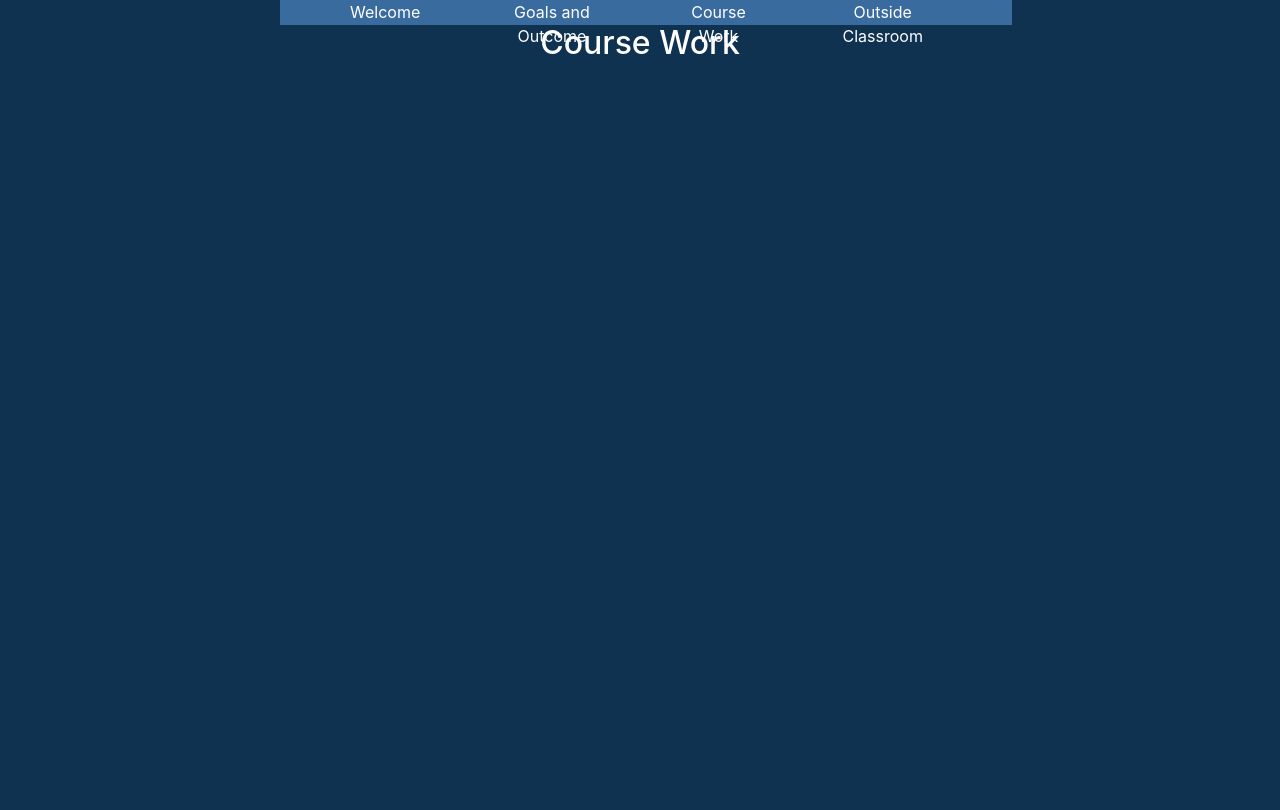
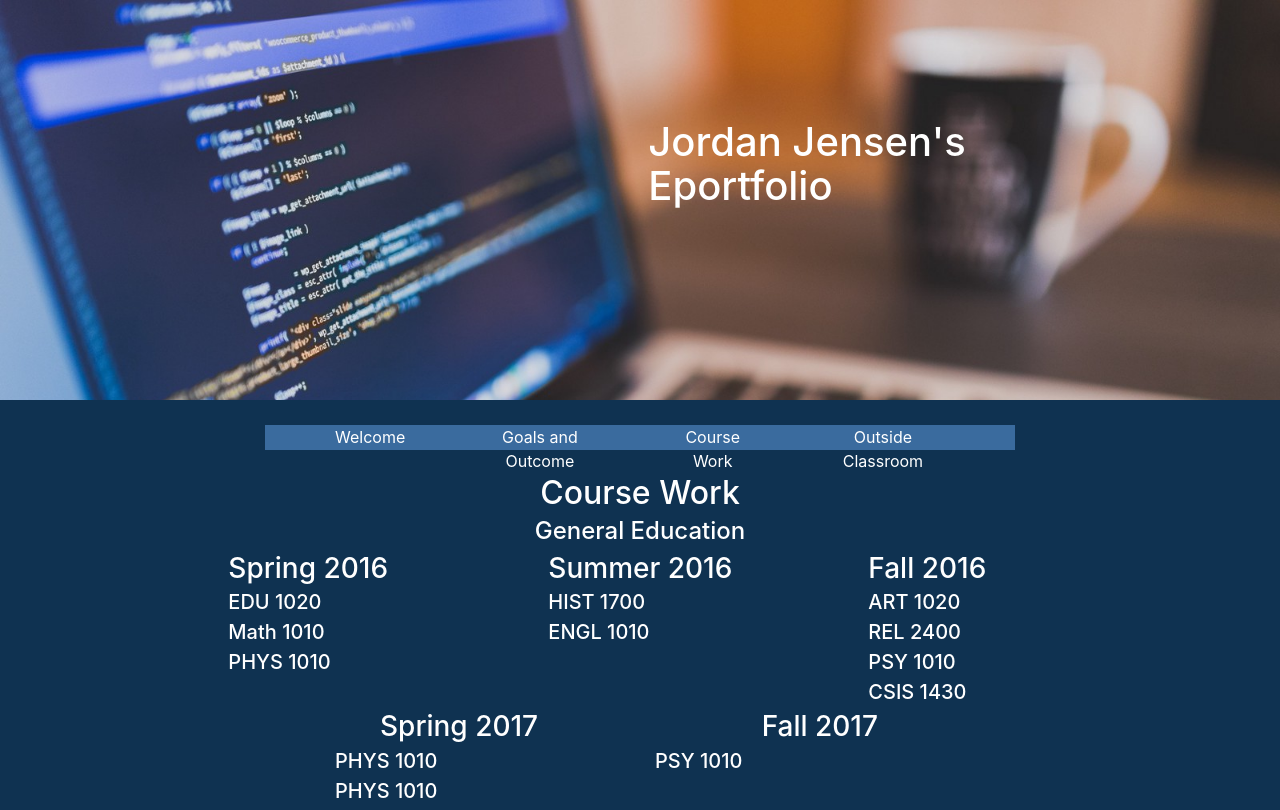
Before and after one commit to JordanDJensen/schoolEport, a React app: page /#/course in a window 1280 px wide. Built offline with nearby package versions, Linux system fonts and the light colour scheme.

Commit message:
fix nav & other adjust paragraphs

```diff
--- a/src/components/course.js
+++ b/src/components/course.js
@@ -1,15 +1,101 @@
 import React from 'react';
-import Navigation from "./navigation";
+
+
 class Course extends React.Component {
     render() {
         return (
             <div className="container-fluid">
-                <Navigation/>
+
                <div className="row">
                    <div className="offset-lg-4 col-lg-4">
                        <h2>Course Work</h2>
                    </div>
                </div>
+
+                <div className="row">
+                    <div className="offset-lg-4 col-lg-4">
+                        <h4>General Education</h4>
+                    </div>
+                </div>
+
+                <div className="row">
+                    <div className=" offset-lg-2 col-lg-3">
+                        <h3>Spring 2016</h3>
+                    </div>
+                    <div className="col-lg-3">
+                        <h3>Summer 2016</h3>
+                    </div>
+                    <div className="col-lg-3">
+                        <h3>Fall 2016</h3>
+                    </div>
+                </div>
+
+                <div className="row">
+                    <div className="offset-lg-2 col-lg-3">
+                        <h5>EDU 1020</h5>
+                    </div>
+                    <div className="col-lg-3">
+                        <h5>HIST 1700</h5>
+                    </div>
+                    <div className="col-lg-3">
+                        <h5>ART 1020</h5>
+                    </div>
+                </div>
+
+                <div className="row">
+                    <div className="offset-lg-2 col-lg-3">
+                        <h5>Math 1010</h5>
+                    </div>
+                    <div className="col-lg-3">
+                        <h5>ENGL 1010</h5>
+                    </div>
+                     <div className="col-lg-3">
+                        <h5>REL 2400</h5>
+                    </div>
+
+                </div>
+
+                <div className="row">
+                    <div className="offset-lg-2 col-lg-3">
+                        <h5>PHYS 1010</h5>
+                    </div>
+                    <div className="offset-lg-3 col-lg-3">
+                        <h5>PSY 1010</h5>
+                    </div>
+                </div>
+
+                 <div className="row">
+                    <div className="offset-lg-8 col-lg-3">
+                        <h5>CSIS 1430</h5>
+                    </div>
+                </div>
+
+
+
+
+                  <div className="row">
+                    <div className=" offset-lg-3 col-lg-4">
+                        <h3 className="spring">Spring 2017</h3>
+                    </div>
+
+                    <div className="col-lg-3">
+                        <h3>Fall 2017</h3>
+                    </div>
+                </div>
+
+                  <div className="row">
+                    <div className="offset-lg-3 col-lg-3">
+                        <h5>PHYS 1010</h5>
+                    </div>
+                    <div className="col-lg-3">
+                        <h5>PSY 1010</h5>
+                    </div>
+                </div>
+                <div className="row">
+                    <div className="offset-lg-3 col-lg-4">
+                        <h5>PHYS 1010</h5>
+                    </div>
+                </div>
             </div>
         );
     }
--- a/src/components/goals.js
+++ b/src/components/goals.js
@@ -1,19 +1,19 @@
 import React from 'react';
-import Navigation from "./navigation";
+
 
 
 class Goals extends React.Component {
     render() {
         return (
             <div className="container-fluid goals">
-               <Navigation/>
+
                <div className="row go">
                    <div className="col-lg-4 offset-lg-4">
                        <h2>Goals & Outcome</h2>
                    </div>
                </div>
                <div className="row term">
-                    <div>
+                    <div className="offset-lg-1 col-lg-4">
                         <h4 className="go">Short-term goals</h4>
                         <ul className="myGoals">
                             <li>Obtain my Associates by 2018</li>
@@ -22,7 +22,7 @@ class Goals extends React.Component {
                             <li>Find a internship in web development</li>
                         </ul>
                     </div>
-                    <div className="offset-lg-4 col-lg-4">
+                    <div className=" offset-lg-1 col-lg-4">
                         <h4>Long-Term goals</h4>
                         <ul>
                             <li className="myGoals">Graduate from college in 4 years</li>
@@ -38,7 +38,7 @@ class Goals extends React.Component {
                     </div>
                 </div>
                 <div className="row">
-                    <div className="offset-lg-2 col-lg-8">
+                    <div className="offset-lg-2 col-lg-7 slcc">
                         <p>Students communicate effectively. This includes developing critical literacies—reading, writing, speaking,
                             listening, visual understanding—that they can apply in various contexts; Organizing and presenting ideas
                             and information visually, orally, and in writing according to standard usage; Understanding and using the
--- a/src/components/main.js
+++ b/src/components/main.js
@@ -1,24 +1,18 @@
 import React from 'react';
-import Navigation from "./navigation";
+
 
 class Main extends React.Component {
     render() {
         return (
             <div className="container-fluid home">
-                <div className="row programing">
-                    <div className="col-lg-12">
-                        <h1>Jordan Jensen's Eportfolio</h1>
-                    </div>
-                </div>
-
                 <div className="row">
                     <div className="col-lg-4 offset-lg-4">
                         <h2>Welcome to my Eportfolio</h2>
                     </div>
                 </div>
-                <Navigation/>
+
                 <div className="row">
-                    <div className="col-lg-10 offset-lg-1">
+                    <div className="col-lg-7 offset-lg-2">
                     <p> My name is Jordan Jensen and I am here to receive my Assoicates of Science at Salt Lake Community College.
                             My e-portfolio will demostrate my goals & outcomes, coursework, and learning outside of class.</p>
                     </div>
@@ -29,7 +23,7 @@ class Main extends React.Component {
                         <img id="me"src="/images/Jordan.JPG" alt="Jordan Jensen"/>
                     </div>
 
-                    <div className="col-lg-6">
+                    <div className="col-lg-3 about">
                         <h1>About Me</h1>
 
                         <p> I am from Salt Lake City, Utah. I have the privilege to have two wonderful families. I am the only child between
@@ -46,7 +40,7 @@ class Main extends React.Component {
 
                 <div className="row">
                     <div className="col-lg-6 offset-lg-5">
-                        <h1>Favorite Quotes</h1>
+                        <h1 className="favQ">Favorite Quotes</h1>
                     </div>
                 </div>
 
@@ -56,7 +50,7 @@ class Main extends React.Component {
                         <p>"Some people want it to happen, Some wish it would happen, others MAKE IT HAPPEN." - Michael Jordan </p>
                     </div>
 
-                    <div className="col-lg-3 offset-lg-2">
+                    <div className="col-lg-2 offset-lg-2 babe">
                         <img src="/images/baberuth.jpeg" alt="Babe Ruth"/>
                         <p>"It's hard to beat a person who never GIVES UP." -Babe Ruth</p>
                     </div>
--- a/src/components/navigation.js
+++ b/src/components/navigation.js
@@ -8,6 +8,12 @@ class Navigation extends React.Component {
     render() {
         return (
             <div className="container-fluid">
+                <div className="row programing">
+                    <div className="offset-lg-5 col-lg-6 ">
+                        <h1 className="jordan">Jordan Jensen's Eportfolio</h1>
+                    </div>
+                </div>
+
                 <ul class="nav nav-pills justify-content-center">
                   <li class="nav-item">
                     <Link className="link" to="/">Welcome</Link>
--- a/src/css/style.css
+++ b/src/css/style.css
@@ -7,6 +7,13 @@ body{
 #me{
   height: 300px;
   float: right;
+  margin-top: 100px;
+}
+.programing{
+   background-image: url("/images/codeImage.jpeg");
+   background-size: cover;
+   background-repeat: no-repeat;
+   height: 400px;
 }
 
 p{
@@ -20,16 +27,39 @@ p{
  h2, h4{
     text-align: center;
 }
+.jordan{
+
+    height: 150px;
+    width: 60%;
+    margin-top: 100px;
+    padding-top: 20px;
+    margin-left: 100px;
+}
+
+.about, .slcc, .babe{
+    text-align: justify;
+}
+
+.favQ{
+    margin-top: 25px;
+    margin-bottom: 25px;
+}
 
 .myGoals{
     margin-left: 100px;
 }
 
+
+
 /* Navigation */
 .nav-item{
     margin-left: 70px;
     height: 25px;
+}
 
+.nav{
+    margin-top: 25px;
+    margin-bottom: 25px;
 }
 
 .nav-item:hover{
@@ -37,27 +67,28 @@ p{
     text-decoration: none;
 
 }
+
 .link{
     color: white;
     list-style-type: none;
 }
+
 .nav-pills{
      background-color: #3A6B9E;
     width: 60%;
     margin-left: 250px;
     padding-right: 70px;
-
-
     color: white;
-
     text-align: center;
     text-decoration: none;
+}
 
-
-
-}
 .link:hover{
     color:white;
     width: 100%;
+}
 
+
+.spring{
+    margin-left: 45px;
 }
--- a/src/index.js
+++ b/src/index.js
@@ -4,7 +4,7 @@ import "react-bootstrap";
 import { Route, HashRouter, Switch } from "react-router-dom";
 
 //components
-
+import Navigation from "./components/navigation";
 import Main from "./components/main";
 import Goals from "./components/goals";
 import Course from "./components/course";
@@ -20,6 +20,7 @@ class App extends React.Component{
             <div >
                 <HashRouter>
                     <div>
+                        <Navigation/>
                         <Switch>
                             <Route exact path="/" component={Main}/>
                             <Route exact path="/goals" component={Goals}/>
```
Also changed, not shown: public/images/codeImage.jpeg (added). Lines whose indentation alone changed are shown as unchanged.
